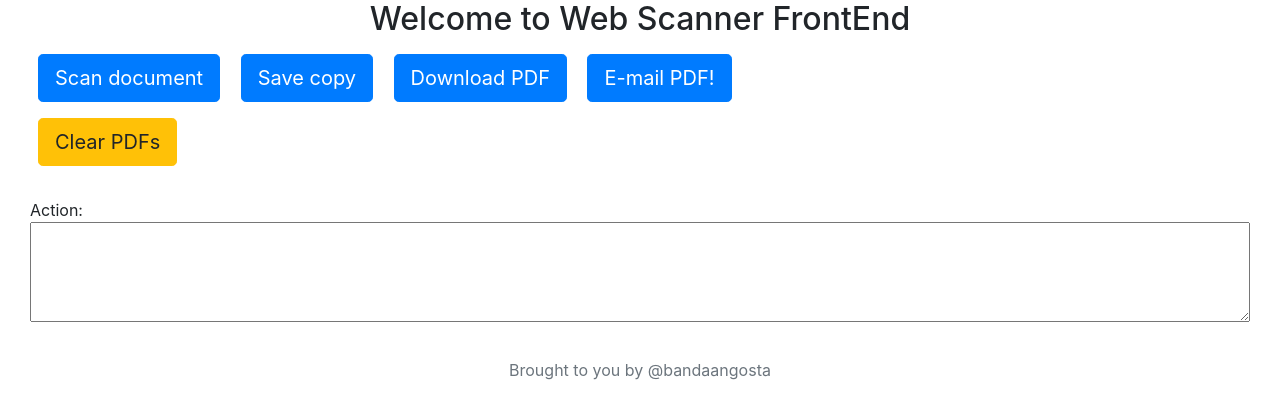
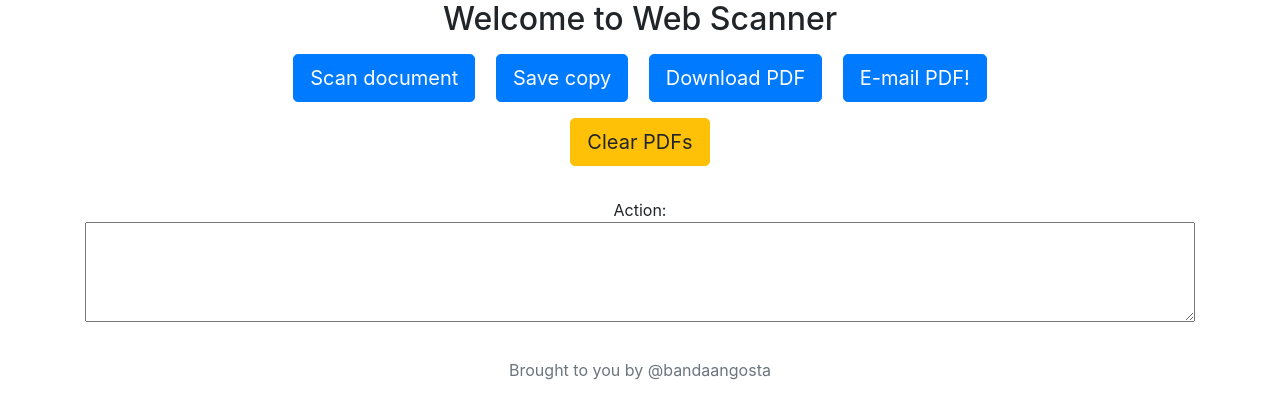
Before and after one commit to bandaangosta/webscanner, a Flask app: page / in a window 1280 px wide. Shown: the top 419 px of the page. Run offline with Flask 2, Linux system fonts and the light colour scheme; some libraries are stand-ins or nearby versions.

Commit message:
Centers buttons and textarea

```diff
--- a/webscanner/templates/index.html
+++ b/webscanner/templates/index.html
@@ -1,8 +1,8 @@
 {% extends "layout.html" %}
 {% block body %}
-<div class="container-fluid text-center">
-	<h2>Welcome to Web Scanner FrontEnd</h2>
-</div>
+<div class="container text-center">
+	<h2>Welcome to Web Scanner</h2>
+
 	<button id="butScan" type="button" class="btn btn-primary btn-lg m-2">Scan document</button>
 	<button id="butSave" type="button" class="btn btn-primary btn-lg m-2">Save copy</button>
 	<a id="butDownload" href="{{ url_for('scanDownload') }}" class="btn btn-primary btn-lg m-2">Download PDF</a>
@@ -13,7 +13,7 @@
 	<br>
 	Action:<br>
 	 <textarea id="actions" style="width:100%; height: 100px"></textarea>
-
+</div>
  <script>
 	 $(document).ready(function(){
 	 	$("#butScan").click(function(e) {
```
Lines whose indentation alone changed are shown as unchanged.
